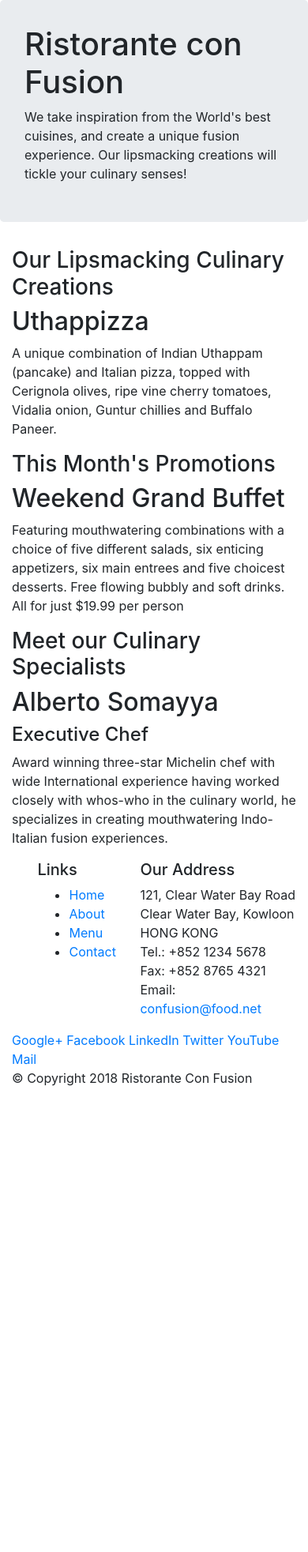
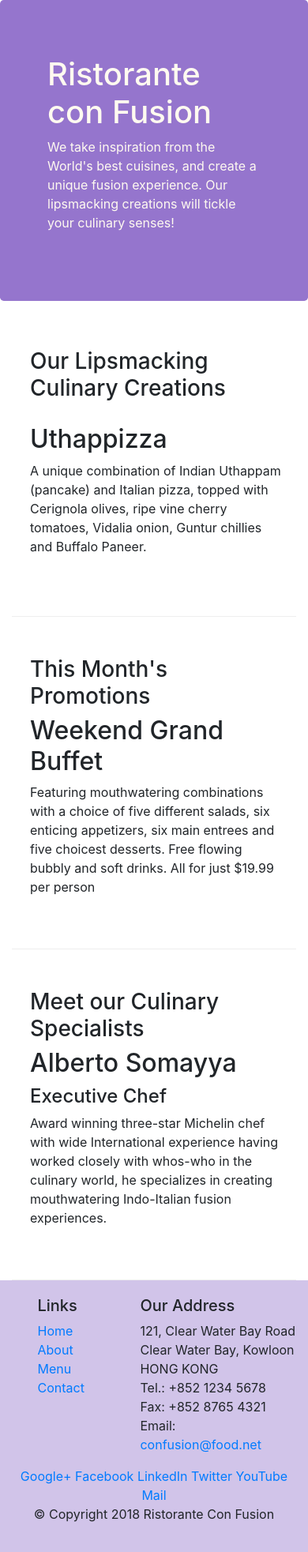
Before and after one commit to Andres-Dead/Bootstrap-Inicios, a website: page index.html in a window 390 px wide. Shown: the whole page at 79% size. Before the commit the page ends 1393 px from the top, so only its background shows below. Drawn offline with nearby package versions, Linux system fonts and the light colour scheme.

Commit message:
Aprendiendo a usar los grids (Quitar estilos de lista, clases de css, clases para centrar contenido)

```diff
--- /dev/null
+++ b/css/styles.css
@@ -0,0 +1,42 @@
+/* Aplicamos los estilos personalizados usando las clases*/
+/*Contenido de las filas del header*/
+.row-header{
+    /* cambiamos el margen a 0 pixeles*/
+    margin: 0px auto;
+    /* Quitamos el relleno aplicando 0 pixeles*/
+    padding: 0px auto;
+}
+
+/*Contenido de las filas*/
+.row-content{
+    margin: 0px auto;
+    padding: 50px 0px 50px 8px;
+    /*Agregamos un borde debajo de nuestro contenido de 1 pixel*/
+    border-bottom: 1px ridge;
+    /*Agregamos una altura minima de nuestro contenido de 400 pixeles de alto */
+    min-height: 400px;
+}
+
+/*Contenido del footer (pie de pagina)*/
+
+.footer{
+    background-color: #D1C4E9;
+    margin: 0px auto;
+    padding: 20px 0px 20px 0px;
+}
+
+/*Cambiar el estilo de la clase jumbotron*/
+.jumbotron{
+    padding: 70px 30px 70px 30px;
+    margin: 0px auto;
+    background: #9575CD;
+    color: floralwhite;
+}
+
+/*Clase address*/
+.address{
+    font-size: 80%;
+    margin: 0px;
+    color: #0f0f0f;
+
+}
--- a/index.html
+++ b/index.html
@@ -11,11 +11,14 @@
 
 <!-- Bootstrap CSS -->
 <link rel="stylesheet" href="node_modules/bootstrap/dist/css/bootstrap.min.css">
+<!--Incluimos la nueva hoja de estilos que creamos en la carpeta css-->
+<link rel="stylesheet" href="css/styles.css">
 <body>
 <!--La clase "jumbotron" nos permite apartar el contenido dentro del jumbotron del resto de la pagina-->
     <header class="jumbotron">
         <div class="container">
-            <div class="row">
+            <!--Incluimos las clases del nuevo archivo css, en este caso usaremos row-header-->
+            <div class="row row-header">
                 <!--La clase "col-12" nos permite crear en contenido en forma de columnas (12 columnas) para pantallas de tamaño pequeño y la clase "col-sm-6" para pantallas pequeñas y extragrandes-->
                 <div class="col-12 col-sm-6">
                     <h1>Ristorante con Fusion</h1>
@@ -30,7 +33,9 @@
 <!--Clase contenedora (Deja espacios entre los bordes de la pagina-->
     <div class="container">
         <!--La clase "row" nos permite separar nuestro contenido en filas-->
-        <div class="row">
+        <!--Agregamos la clase "row-content" de la hoja de estilos sytiles.css-->
+        <!--Vamos a centrar verticalmente el contenido con la clase "align-items-center"-->
+        <div class="row row-content align-items-center">
             <!--De nuevo declaramos que para pantallas extrapequeñas usaremos 12 columnas, para pequeñas 4 y para medianas 3 en esta fila -->
             <!--Agregamos las clases order-sm-last y order-sm-first lo cual hara que la que tenga el atributo "first" sera movido la lado izquiero de la pantalla y el que tenga el atributo "last" al lado derecho de la pantalla-->
             <div class="col-12 col-sm-4 order-sm-last col-md-3">
@@ -44,7 +49,7 @@
         </div>
 
 
-        <div class="row">
+        <div class="row row-content align-items-center">
             <div class="col-12 col-sm-4  col-md-3">
                 <h3>This Month's Promotions</h3>
             </div>
@@ -54,7 +59,7 @@
             </div>
         </div>
 
-        <div class="row">
+        <div class="row row-content align-items-center">
             <div class="col-12 col-sm-4 order-sm-last col-md-3">
                 <h3>Meet our Culinary Specialists</h3>
             </div>
@@ -66,13 +71,15 @@
         </div>
     </div>
 
-    <footer>
+    <!--Agregamos la clase "footer" de la hoja de estilos styles.css-->
+    <footer class="footer">
         <div class="container">
             <div class="row">
                 <!--Aplicamos la clase "offset-1" los que nos indica que este contenido sera movido una columna a la derecha-->
                 <div class="col-4 offset-1 col-sm-2">
                     <h5>Links</h5>
-                    <ul>
+                    <!--Usamos la clase "list-unstyled" para quitar los puntos negros que salen a la izquierda de la lista-->
+                    <ul class="list-unstyled">
                         <li><a href="#">Home</a></li>
                         <li><a href="#">About</a></li>
                         <li><a href="#">Menu</a></li>
@@ -90,8 +97,10 @@
 		              Email: <a href="mailto:confusion@food.net">confusion@food.net</a>
 		           </address>
                 </div >
-                <div class="col-12 col-sm-4">
-                    <div>
+                <!--Usamos la clase "align-self-center" para centrar nuestro contenido al centro verticalmente en la fila y columna-->
+                <div class="col-12 col-sm-4 align-self-center">
+                    <!--Alinearemos el texto del div usando la clase "text-center"-->
+                    <div class="text-center">
                         <a href="http://google.com/+">Google+</a>
                         <a href="http://www.facebook.com/profile.php?id=">Facebook</a>
                         <a href="http://www.linkedin.com/in/">LinkedIn</a>
@@ -101,7 +110,8 @@
                     </div>
                 </div>
            </div>
-           <div class="row">
+           <!--Alinear los contenidos horizontalmente con la clase "justify-content-center"-->
+           <div class="row justify-content-center">
                 <div class="col-auto">
                     <p>© Copyright 2018 Ristorante Con Fusion</p>
                 </div>
```
